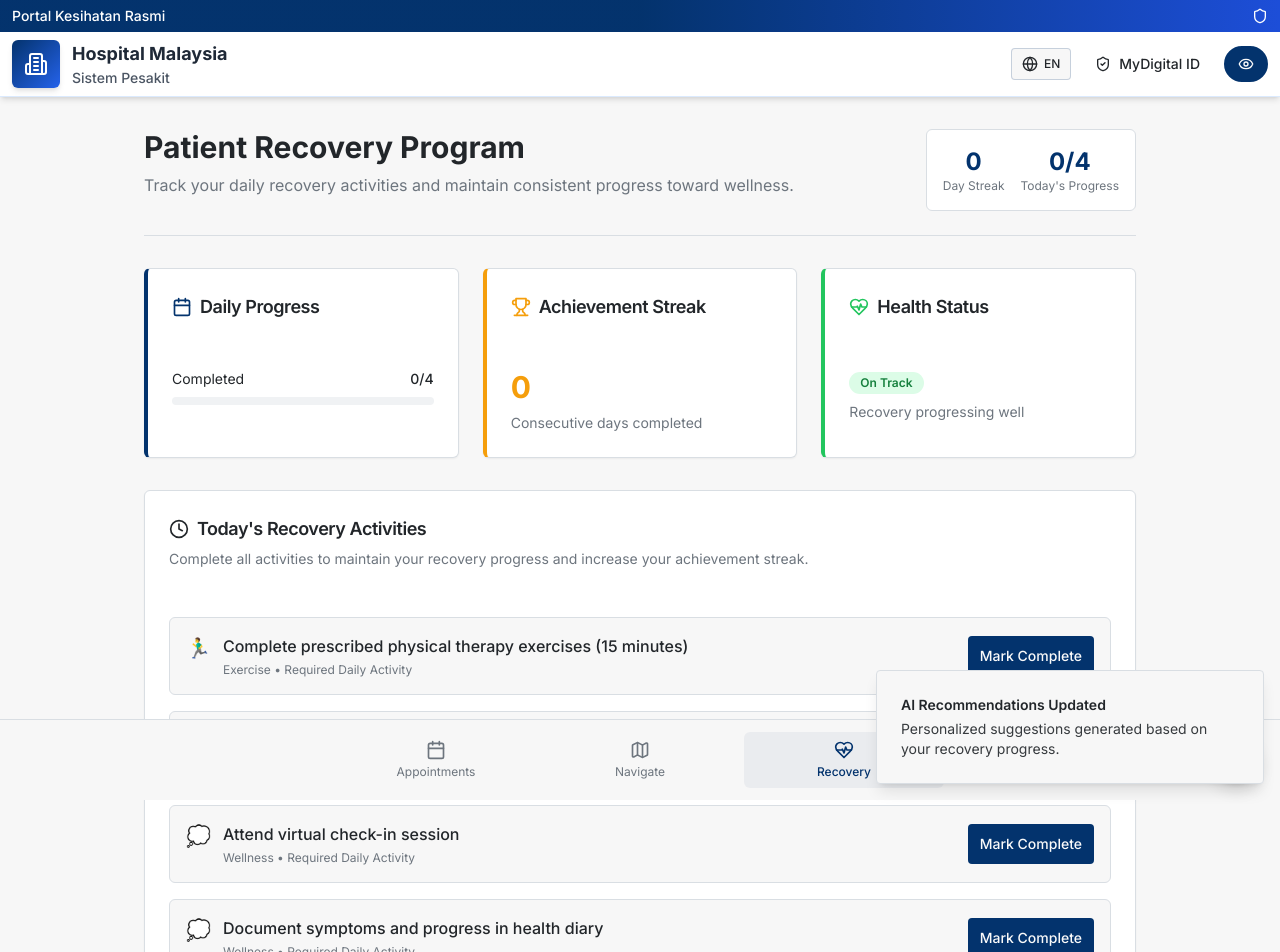
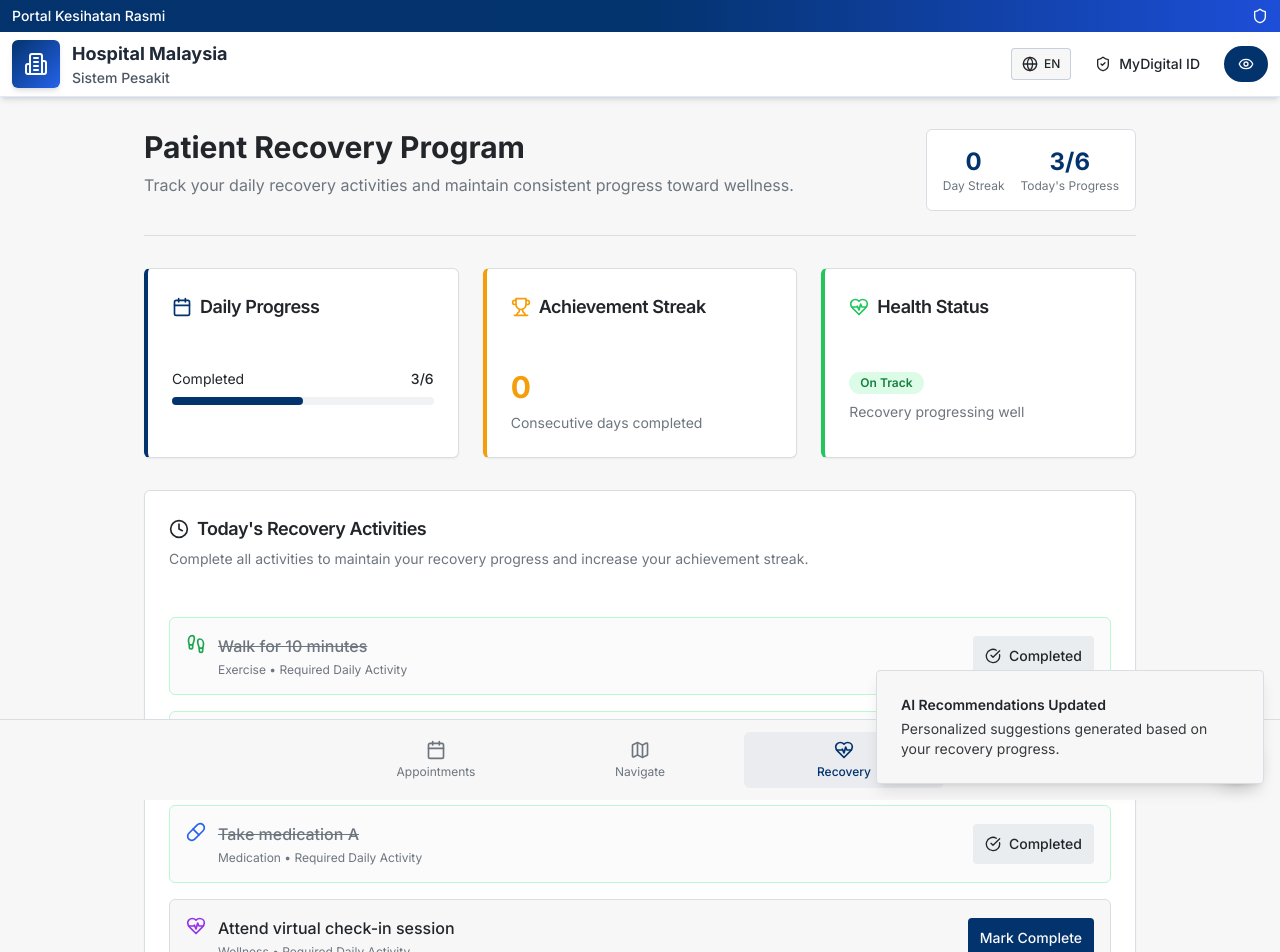
Before and after one commit to teh0401/sentihealth, a React (Vite) app: page /recovery in a window 1280 px wide. Shown: the top 952 px of the page. Built offline with nearby package versions, Linux system fonts and the light colour scheme.

Commit message:
Add icons and animation
Add walking animation to the "Walk for 10 minutes" activity.
Add a water icon before "Drink a glass of water".
Add a medicine icon before "Take medication A".

```diff
--- a/src/pages/Recovery.tsx
+++ b/src/pages/Recovery.tsx
@@ -2,16 +2,18 @@ import { useEffect, useState } from "react";
 import { Card, CardContent, CardDescription, CardHeader, CardTitle } from "@/components/ui/card";
 import { Button } from "@/components/ui/button";
 import { Badge } from "@/components/ui/badge";
-import { HeartPulse, CheckCircle, Trophy, Clock, Calendar } from "lucide-react";
+import { HeartPulse, CheckCircle, Trophy, Clock, Calendar, Footprints, Droplets, Pill } from "lucide-react";
 import AIRecoveryRecommendations from "@/components/recovery/AIRecoveryRecommendations";
 
-interface Task { id: string; title: string; done: boolean; type: 'medication' | 'exercise' | 'wellness'; }
+interface Task { id: string; title: string; done: boolean; type: 'medication' | 'exercise' | 'wellness' | 'hydration'; }
 
 const initialTasks: Task[] = [
-  { id: 't1', title: 'Complete prescribed physical therapy exercises (15 minutes)', done: false, type: 'exercise' },
-  { id: 't2', title: 'Take morning medications as prescribed', done: false, type: 'medication' },
-  { id: 't3', title: 'Attend virtual check-in session', done: false, type: 'wellness' },
-  { id: 't4', title: 'Document symptoms and progress in health diary', done: false, type: 'wellness' },
+  { id: 't1', title: 'Walk for 10 minutes', done: true, type: 'exercise' },
+  { id: 't2', title: 'Drink a glass of water', done: true, type: 'hydration' },
+  { id: 't3', title: 'Take medication A', done: true, type: 'medication' },
+  { id: 't4', title: 'Attend virtual check-in session', done: false, type: 'wellness' },
+  { id: 't5', title: 'Document symptoms and progress in health diary', done: false, type: 'wellness' },
+  { id: 't6', title: 'Complete prescribed physical therapy exercises', done: false, type: 'exercise' },
 ];
 
 const Recovery = () => {
@@ -41,10 +43,11 @@ const Recovery = () => {
 
   const getTaskIcon = (type: string) => {
     switch (type) {
-      case 'medication': return '💊';
-      case 'exercise': return '🏃‍♂️';
-      case 'wellness': return '💭';
-      default: return '✅';
+      case 'medication': return <Pill className="h-5 w-5 text-blue-600" />;
+      case 'exercise': return <Footprints className="h-5 w-5 text-green-600 animate-pulse" />;
+      case 'hydration': return <Droplets className="h-5 w-5 text-blue-400" />;
+      case 'wellness': return <HeartPulse className="h-5 w-5 text-purple-600" />;
+      default: return <CheckCircle className="h-5 w-5 text-gray-600" />;
     }
   };
 
```
